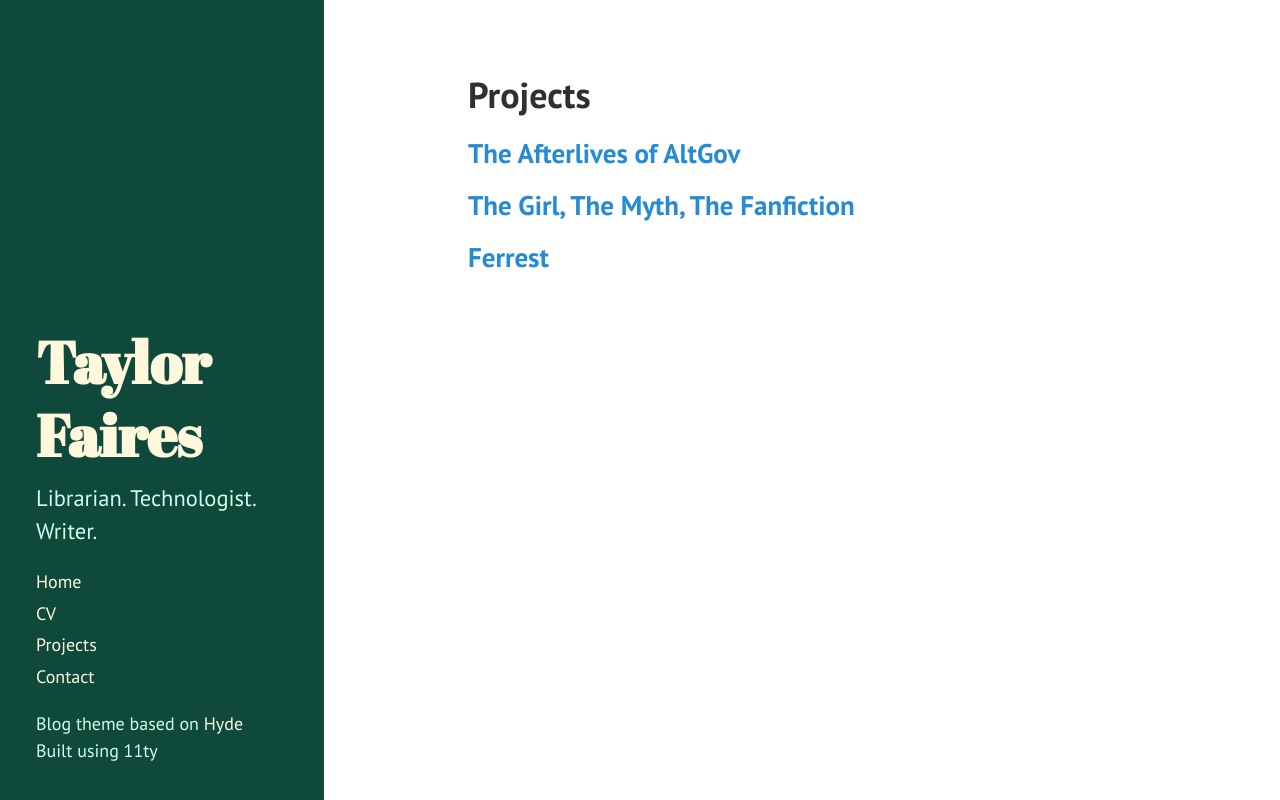
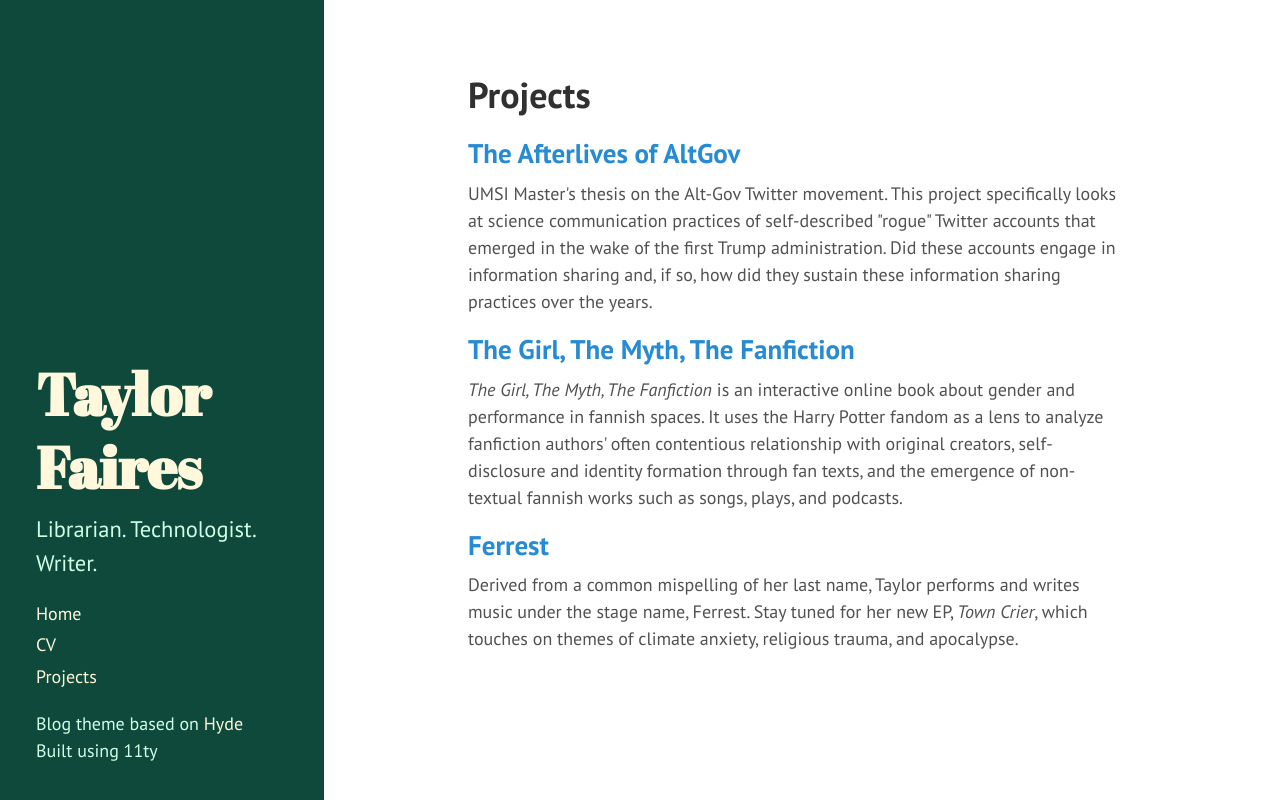
Before and after one commit to fortefairy/fortefairy.github.io, an Eleventy site: page src/projects.md in a window 1280 px wide. Built offline with nearby package versions, Linux system fonts and the light colour scheme; Eleventy itself is replaced by a stand-in of ours; files that its build step writes are made by us from their sources.

Commit message:
no more contact

```diff
--- a/src/_includes/base.njk
+++ b/src/_includes/base.njk
@@ -34,7 +34,6 @@
           <a class="sidebar-nav-item" href="{{ '/' | url }}">Home</a>
           <a class="sidebar-nav-item" href="{{ '/cv' | url }}">CV</a>
           <a class="sidebar-nav-item" href="{{ '/projects' | url }}">Projects</a>
-          <a class="sidebar-nav-item" href="{{ '/contact' | url }}">Contact</a>
         </nav>
         <p>Blog theme based on <a href="https://github.com/poole/hyde">Hyde</a><br> Built using 11ty</p>
       </div>
--- a/src/projects.md
+++ b/src/projects.md
@@ -4,5 +4,8 @@ title: Projects
 ---
 
 <h2><a href='https://deepblue.lib.umich.edu/handle/2027.42/177353' target="_blank">The Afterlives of AltGov</a></h2>
+<p>UMSI Master's thesis on the Alt-Gov Twitter movement. This project specifically looks at science communication practices of self-described "rogue" Twitter accounts that emerged in the wake of the first Trump administration. Did these accounts engage in information sharing and, if so, how did they sustain these information sharing practices over the years.
 <h2><a href="https://scalar.taylorfaires.com/the-girl-the-myth-the-fanfiction/index" target="_blank">The Girl, The Myth, The Fanfiction</a></h2>
+<p><em>The Girl, The Myth, The Fanfiction</em> is an interactive online book about gender and performance in fannish spaces. It uses the Harry Potter fandom as a lens to analyze fanfiction authors' often contentious relationship with original creators, self-disclosure and identity formation through fan texts, and the emergence of non-textual fannish works such as songs, plays, and podcasts.
 <h2><a href="https://open.spotify.com/artist/1miP1mScGSFL7MvTeJqRNA" target="_blank">Ferrest</a></h2>
+<p> Derived from a common mispelling of her last name, Taylor performs and writes music under the stage name, Ferrest. Stay tuned for her new EP, <em>Town Crier</em>, which touches on themes of climate anxiety, religious trauma, and apocalypse.
```
